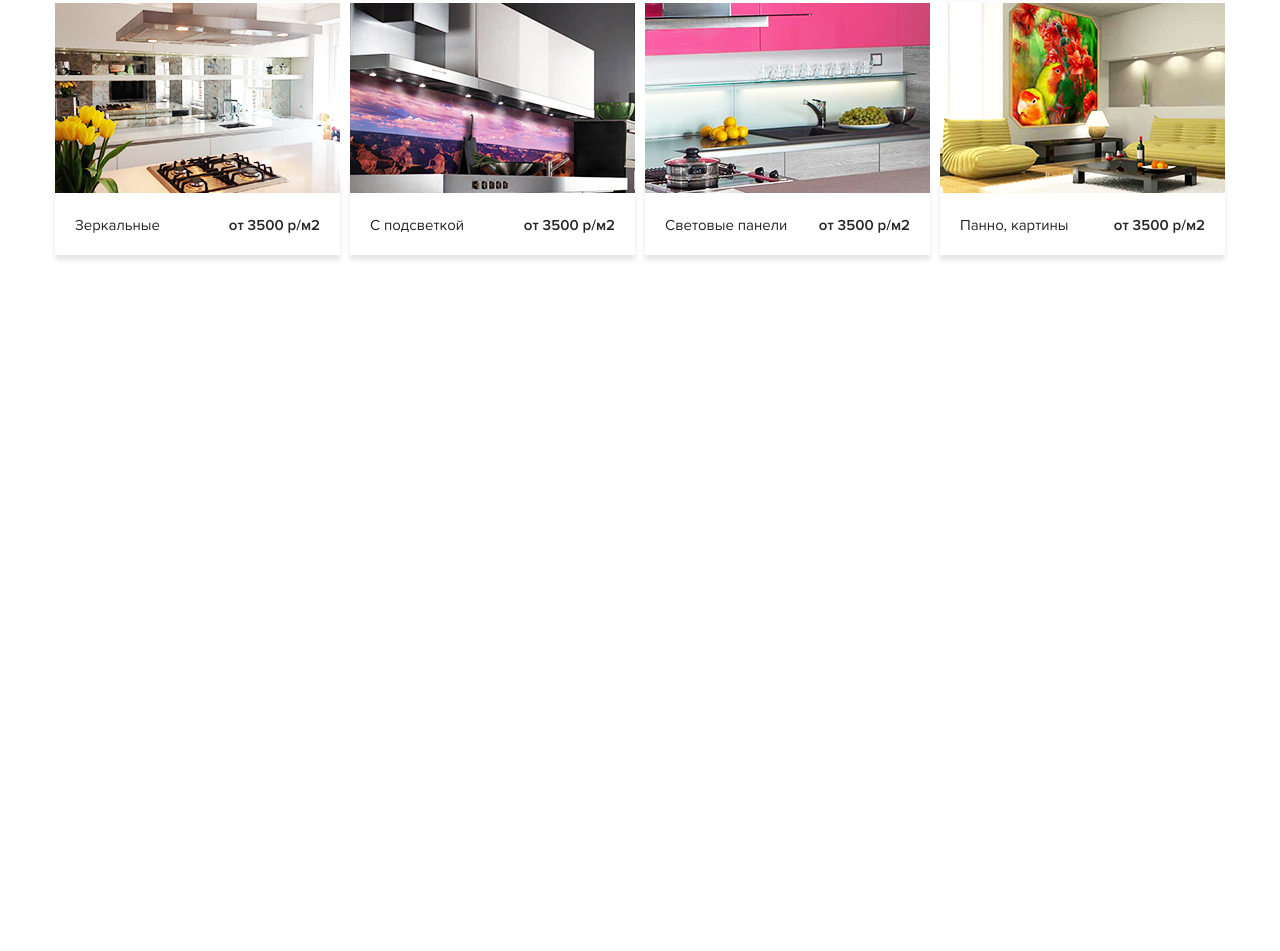
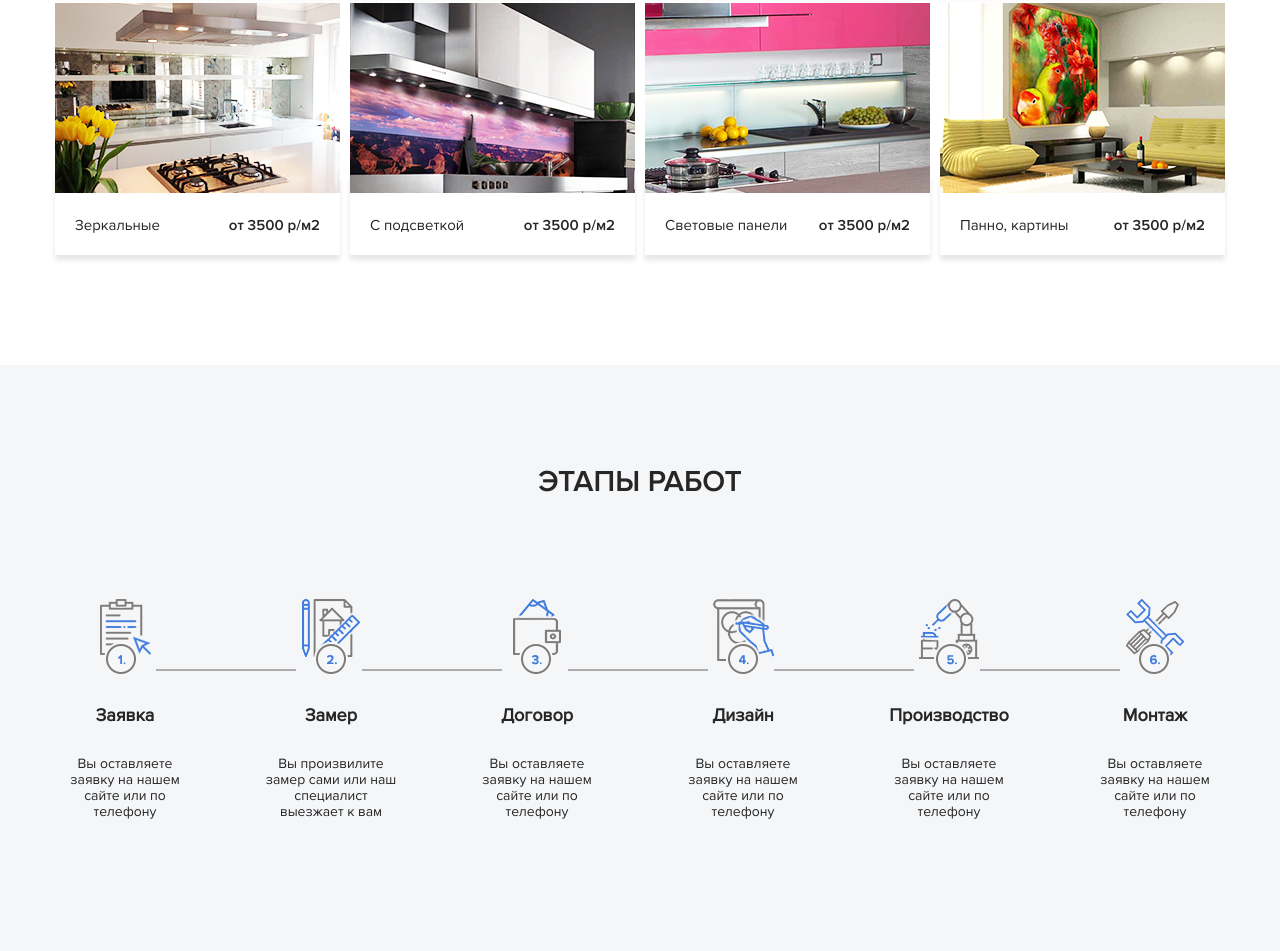
Before and after one commit to AsheR4444/skinali, a website: page index.html in a window 1280 px wide. Shown: the part 4311-5262 px from the top of the page. Before the commit the page ends 4676 px from the top, so only its background shows below. Drawn offline with Linux system fonts and the light colour scheme; a script that the page names is missing.

Commit message:
Добавлен блок steps + адаптив + мелкие фиксы

```diff
--- a/index.html
+++ b/index.html
@@ -430,6 +430,71 @@
             </div>
         </section>
         <!-- /.section price -->
+        <section class="section step">
+            <div class="section-inner">
+                <h2 class="section-title section__title">
+                    Этапы работ
+                </h2>
+                <div class="step-block">
+                    <div class="step-item">
+                        <img src="img/work-1.png" alt="Этапы работы" class="step-item__img">
+                        <h4 class="step-item__title">Заявка</h4>
+                        <div class="step-item__text">
+                            Вы оставляете заявку
+                            на нашем сайте или
+                            по телефону
+                        </div>
+                    </div>
+                    <div class="step-item">
+                        <img src="img/work-2.png" alt="Этапы работы" class="step-item__img">
+                        <h4 class="step-item__title">Замер</h4>
+                        <div class="step-item__text">
+                            Вы произвилите замер
+                            сами или наш специалист
+                            выезжает к вам
+                        </div>
+                    </div>
+                    <div class="step-item">
+                        <img src="img/work-3.png" alt="Этапы работы" class="step-item__img">
+                        <h4 class="step-item__title">Договор</h4>
+                        <div class="step-item__text">
+                            Вы оставляете заявку
+                            на нашем сайте или
+                            по телефону
+                        </div>
+                    </div>
+                    <div class="step-item">
+                        <img src="img/work-4.png" alt="Этапы работы" class="step-item__img">
+                        <h4 class="step-item__title">Дизайн</h4>
+                        <div class="step-item__text">
+                            Вы оставляете заявку
+                            на нашем сайте или
+                            по телефону
+                        </div>
+                    </div>
+                    <div class="step-item">
+                        <img src="img/work-5.png" alt="Этапы работы" class="step-item__img">
+                        <h4 class="step-item__title">Производство</h4>
+                        <div class="step-item__text">
+                            Вы оставляете заявку
+                            на нашем сайте или
+                            по телефону
+                        </div>
+                    </div>
+                    <div class="step-item">
+                        <img src="img/work-6.png" alt="Этапы работы" class="step-item__img">
+                        <h4 class="step-item__title">Монтаж</h4>
+                        <div class="step-item__text">
+                            Вы оставляете заявку
+                            на нашем сайте или
+                            по телефону
+                        </div>
+                    </div>
+                </div>
+            </div>
+            <!-- /.section-inner -->
+        </section>
+        <!-- /.section steps -->
     </main>
     <!-- Spikmi widget -->
     <script type="text/javascript" src="https://spikmi.com/Widget?Id=1892"></script>
--- a/scss/style.scss
+++ b/scss/style.scss
@@ -584,7 +584,7 @@ body{
             }
         }
     }
-    @media (max-width:991px) {
+    @media (max-width:1199px) {
         &-block{
             justify-content: center;
         }
@@ -594,4 +594,60 @@ body{
     }
 }
 // == /price ==
-// /main
+
+// == steps ==
+.step{
+    background-color: $bg-third;
+    &-block{
+        display: flex;
+        flex-wrap: wrap;
+        justify-content: space-between;
+        text-align: center;
+    }
+    &-item{
+        position: relative;
+        &:last-child{
+            &:before{
+                display: none;
+            }
+        }
+        &:before{
+            content:'';
+            display: block;
+            position: absolute;
+            width: 100%; height: 2px;
+            background-color: rgba(#7e7b78,0.6);
+            top: 28%; right: -72%;
+        }
+        &__img{
+            margin-bottom: 25px;
+        }
+        &__title{
+            font-size: 18px;
+            margin-bottom: 30px;
+        }
+        &__text{
+            font-size: 14px;
+            font-weight: 300;
+            max-width: 140px;
+            margin: auto;
+            margin-bottom: 30px;
+        }
+    }
+    @media (max-width:991px) {
+        &-item{
+            width: 33%;
+            &:before{
+                display: none;
+            }
+        }
+    }
+    @media (max-width:768px){
+        &-item{
+            width: 100%;
+        }
+    }
+}
+// == /steps ==
+
+// == /main ==
```
Also changed, not shown: css/style.css, img/work-1.png (added), img/work-2.png (added), img/work-3.png (added), img/work-4.png (added), img/work-5.png (added), img/work-6.png (added).
